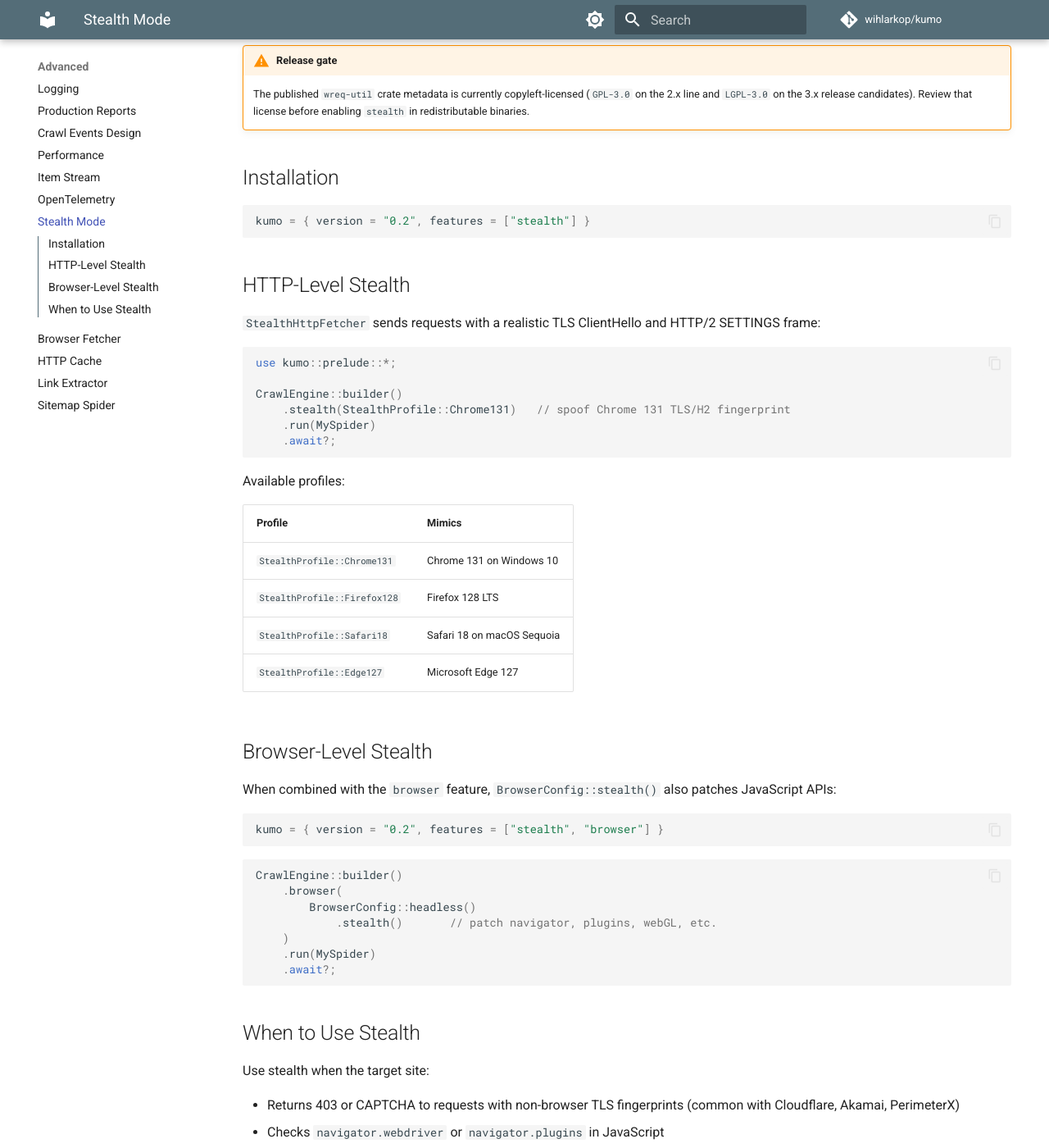
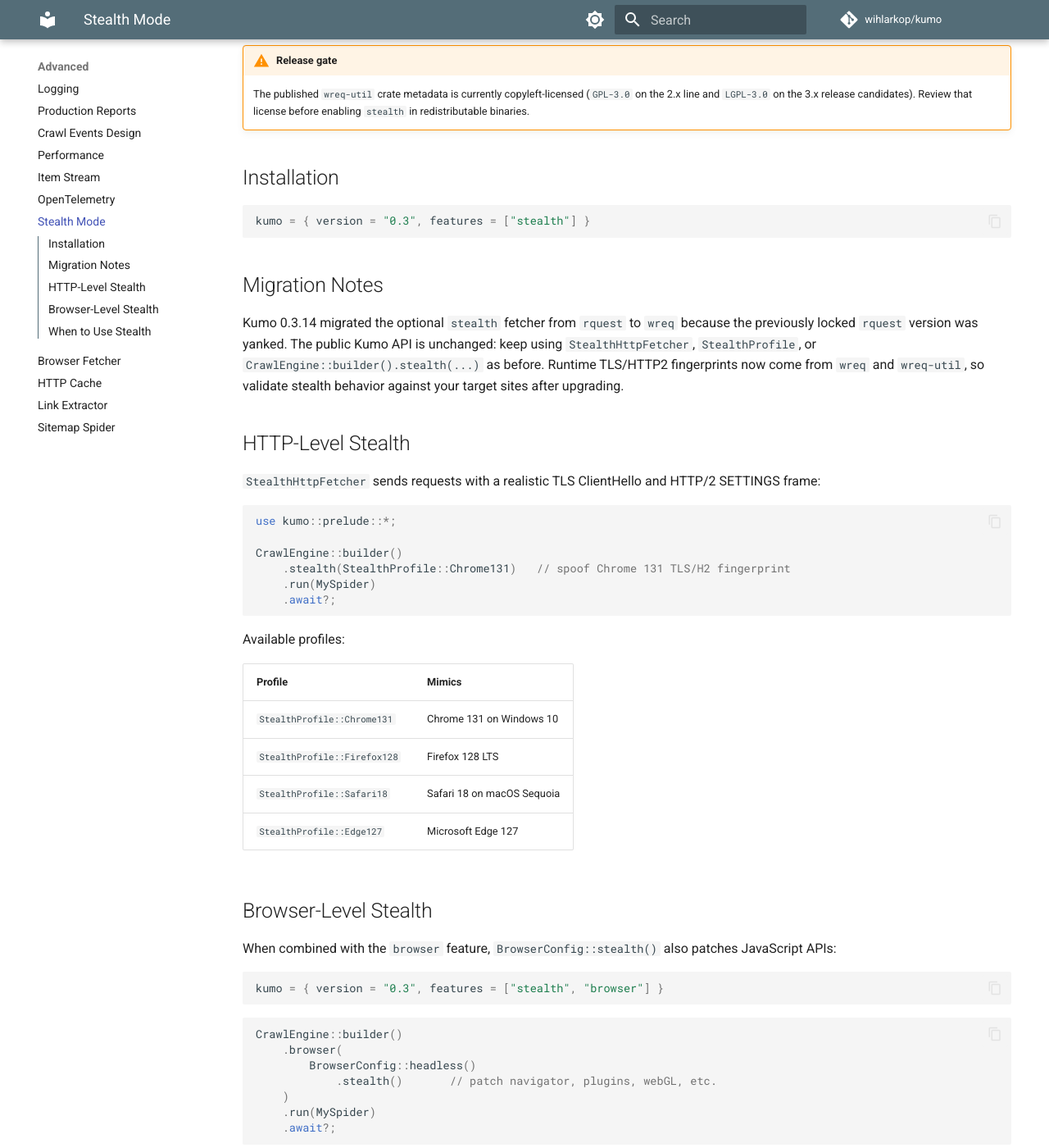
Before and after one commit to wihlarkop/kumo, an MkDocs documentation site: the page built from docs/src/advanced/stealth.md, in a window 1280 px wide and 1400 px high, scrolled down 605 px. Shown: the whole window at 82% size. Built offline with MkDocs 1.6.1 and Material for MkDocs 9.7.7, drawn with Linux system fonts in a browser that asks for light colours; comment, search, counter and statistics services are not loaded.

````diff
--- a/Cargo.toml
+++ b/Cargo.toml
@@ -4,7 +4,7 @@
 
 [package]
 name = "kumo"
-version = "0.3.14"
+version = "0.3.15"
 edition = "2024"
 rust-version = "1.94"
 authors = ["wihlarkop"]
--- a/docs/src/advanced/stealth.md
+++ b/docs/src/advanced/stealth.md
@@ -24,8 +24,17 @@
 ## Installation
 
 ```toml
-kumo = { version = "0.2", features = ["stealth"] }
+kumo = { version = "0.3", features = ["stealth"] }
 ```
+
+## Migration Notes
+
+Kumo 0.3.14 migrated the optional `stealth` fetcher from `rquest` to `wreq`
+because the previously locked `rquest` version was yanked. The public Kumo API
+is unchanged: keep using `StealthHttpFetcher`, `StealthProfile`, or
+`CrawlEngine::builder().stealth(...)` as before. Runtime TLS/HTTP2 fingerprints
+now come from `wreq` and `wreq-util`, so validate stealth behavior against your
+target sites after upgrading.
 
 ## HTTP-Level Stealth
 
@@ -54,7 +63,7 @@
 When combined with the `browser` feature, `BrowserConfig::stealth()` also patches JavaScript APIs:
 
 ```toml
-kumo = { version = "0.2", features = ["stealth", "browser"] }
+kumo = { version = "0.3", features = ["stealth", "browser"] }
 ```
 
 ```rust
````
Also changed, not shown: docs/src/changelog.md (+7 -0 lines), 3 other files.
